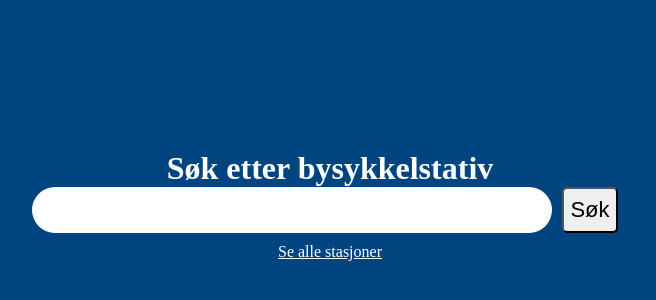
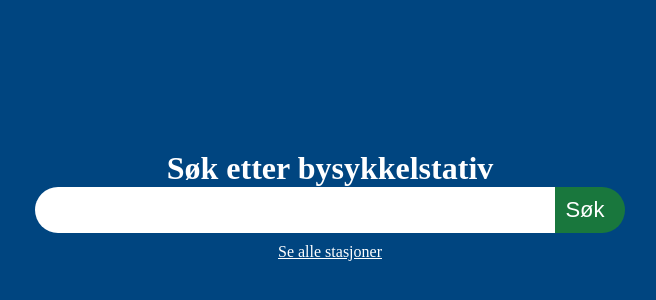
Before and after one commit to benedicteb/oslobysykkel-visualizer, a React (Create React App) app: page / in a window 1280 px wide. Shown: the part 50-350 px from the top of the page, without its empty margins (310-966 px from the left). Built offline with nearby package versions, Linux system fonts and the light colour scheme; a web font is replaced by a local one.

Commit message:
Make search button pretty

```diff
--- a/src/pages/IndexPage.tsx
+++ b/src/pages/IndexPage.tsx
@@ -20,7 +20,7 @@ const IndexPage = () => {
           <input
             style={{
               width: "500px",
-              borderRadius: "40px",
+              borderRadius: "40px 0 0 40px",
               border: "0",
               padding: "10px",
               fontSize: "22px"
@@ -33,7 +33,14 @@ const IndexPage = () => {
           />
 
           <button
-            style={{ fontSize: "22px", margin: "0 10px", borderRadius: "5px" }}
+            style={{
+              fontSize: "22px",
+              borderRadius: "0 40px 40px 0",
+              padding: "10px 20px 10px 10px",
+              backgroundColor: "#25901ead",
+              color: "white",
+              border: "0"
+            }}
           >
             Søk
           </button>
```
